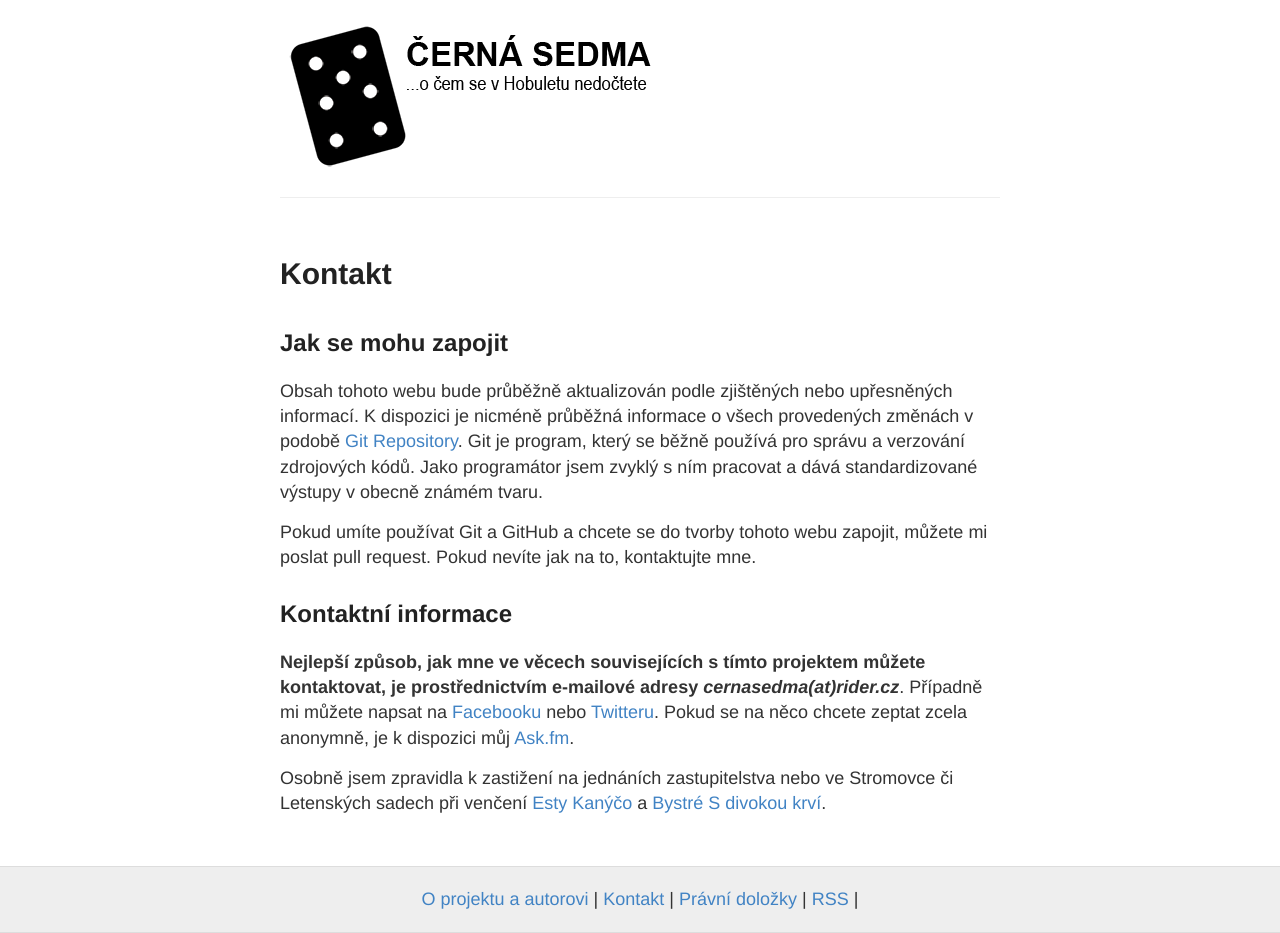
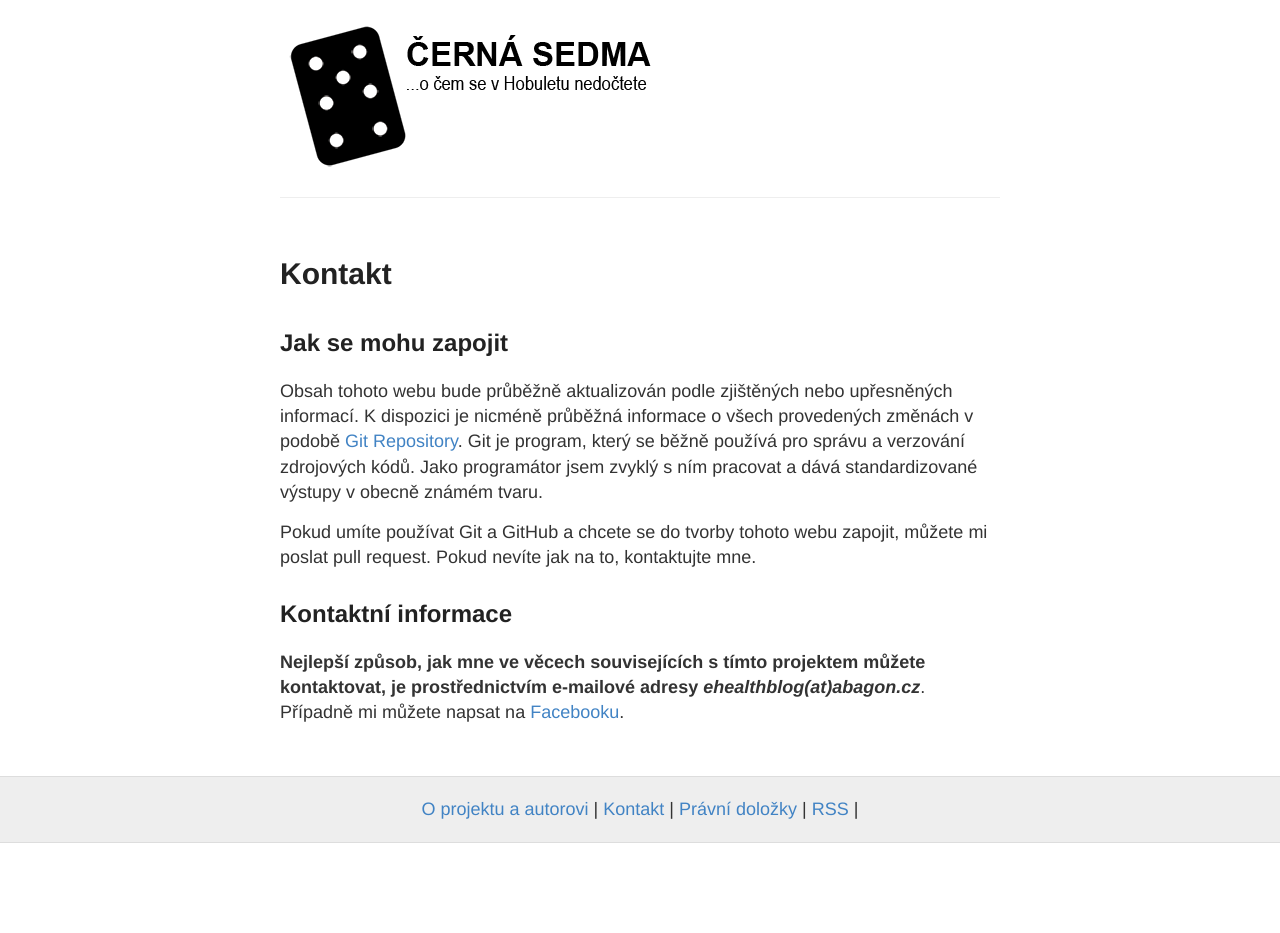
Before and after one commit to phlavacek/ehealthblog, a Jekyll site: the page built from contact.md, in a window 1280 px wide. Built offline with Jekyll 4.4.1, drawn with Linux system fonts in a browser that asks for light colours; after the commit the page ends 900 px from its top, so only the background shows below that.

Commit message:
adaptace webu

```diff
--- a/CNAME
+++ b/CNAME
@@ -1 +1 @@
-www.cernasedma.cz
+www.ehealthblog.cz
--- a/_layouts/default.html
+++ b/_layouts/default.html
@@ -14,7 +14,7 @@
     <div class="wrapper-masthead">
         <div class="container">
             <header class="masthead clearfix">
-                <a href="{{ site.baseurl }}/"><img src="/images/cs-logo-onwhite.png" width="386" height="150" alt="Černá sedma - o čem se v Hobuletu nedočtete" /></a>
+                <a href="{{ site.baseurl }}/"><img src="/images/cs-logo-onwhite.png" width="386" height="150" alt="Ehealth Blog - o elektronizaci českého zdravotnictví" /></a>
             </header>
         </div>
     </div>
--- a/_layouts/post.html
+++ b/_layouts/post.html
@@ -10,7 +10,7 @@
   </div>
 
   <div class="date">
-    Poslední aktualizace: {{ page.date | date: "%-d. %-m. %Y" }}. Kompletní historii změn najdete na <a href="https://github.com/ridercz/CernaSedma/">GitHubu</a>.
+    Poslední aktualizace: {{ page.date | date: "%-d. %-m. %Y" }}.
   </div>
 
   {% include disqus.html %}
--- a/contact.md
+++ b/contact.md
@@ -7,12 +7,10 @@
 
 ## Jak se mohu zapojit
 
-Obsah tohoto webu bude průběžně aktualizován podle zjištěných nebo upřesněných informací. K dispozici je nicméně průběžná informace o všech provedených změnách v podobě [Git Repository](https://github.com/ridercz/CernaSedma). Git je program, který se běžně používá pro správu a verzování zdrojových kódů. Jako programátor jsem zvyklý s ním pracovat a dává standardizované výstupy v obecně známém tvaru.
+Obsah tohoto webu bude průběžně aktualizován podle zjištěných nebo upřesněných informací. K dispozici je nicméně průběžná informace o všech provedených změnách v podobě [Git Repository](https://github.com/phlavacek/ehealthblog). Git je program, který se běžně používá pro správu a verzování zdrojových kódů. Jako programátor jsem zvyklý s ním pracovat a dává standardizované výstupy v obecně známém tvaru.
 
 Pokud umíte používat Git a GitHub a chcete se do tvorby tohoto webu zapojit, můžete mi poslat pull request. Pokud nevíte jak na to, kontaktujte mne.
 
 ## Kontaktní informace
 
-**Nejlepší způsob, jak mne ve věcech souvisejících s tímto projektem můžete kontaktovat, je prostřednictvím e-mailové adresy *cernasedma(at)rider.cz***. Případně mi můžete napsat na [Facebooku](https://facebook.com/rider.cz) nebo [Twitteru](https://twitter.com/ridercz). Pokud se na něco chcete zeptat zcela anonymně, je k dispozici můj [Ask.fm](https://ask.fm/ridercz).
-
-Osobně jsem zpravidla k zastižení na jednáních zastupitelstva nebo ve Stromovce či Letenských sadech při venčení [Esty Kanýčo](https://facebook.com/jakovlk) a [Bystré S divokou krví](https://facebook.com/BystraJakovlcice).
+**Nejlepší způsob, jak mne ve věcech souvisejících s tímto projektem můžete kontaktovat, je prostřednictvím e-mailové adresy *ehealthblog(at)abagon.cz***. Případně mi můžete napsat na [Facebooku](https://www.facebook.com/headman.petr).
```
Also changed, not shown: README.md, files/2016-09-17-navrhy.png (deleted), files/2016-09-17-podklady.png (deleted), files/2016-09-17-pozvanka.png (deleted), files/2016-09-17-prehled-terminu.png (deleted), files/2016-09-17-program-scan.jpg (deleted), files/2016-11-17-ceny.png (deleted), 2 other files.
